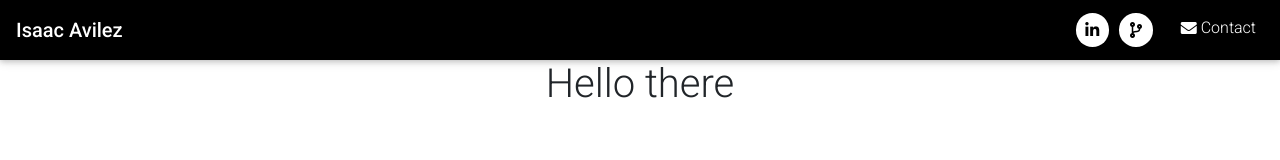
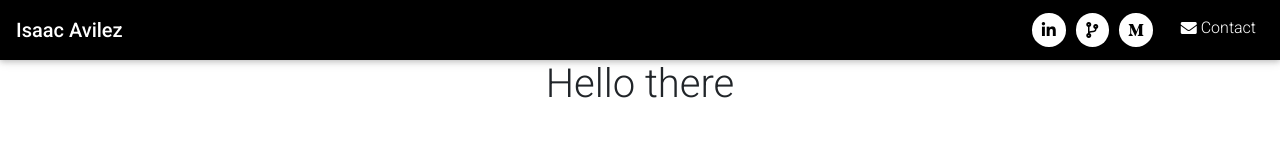
Before and after one commit to IA26/my-portfolio, a React (Create React App) app: page / in a window 1280 px wide. Shown: the top 160 px of the page. Built offline with nearby package versions, Linux system fonts and the light colour scheme.

Commit message:
added medium social icon

```diff
--- a/src/App.js
+++ b/src/App.js
@@ -1,7 +1,6 @@
 import React from 'react';
 import NavBarPage from './components/NavBarPage'
 import Portfolio from './containers/Portfolio'
-import SocialButtonsPage from './components/SocialButtonsPage'
 import { Router, Route, Switch } from "react-router";
 import './App.css';
 
--- a/src/components/NavBarPage.js
+++ b/src/components/NavBarPage.js
@@ -27,6 +27,10 @@ function NavbarPage(props) {
             <a href="https://youtube.com" className="social-icon hover" >
               <MDBIcon fas icon="code-branch" />
             </a>
+
+            <a href="https://youtube.com" className="social-icon hover" >
+              <MDBIcon fab icon="medium-m" />
+            </a>
           </MDBContainer>
 
 
```
